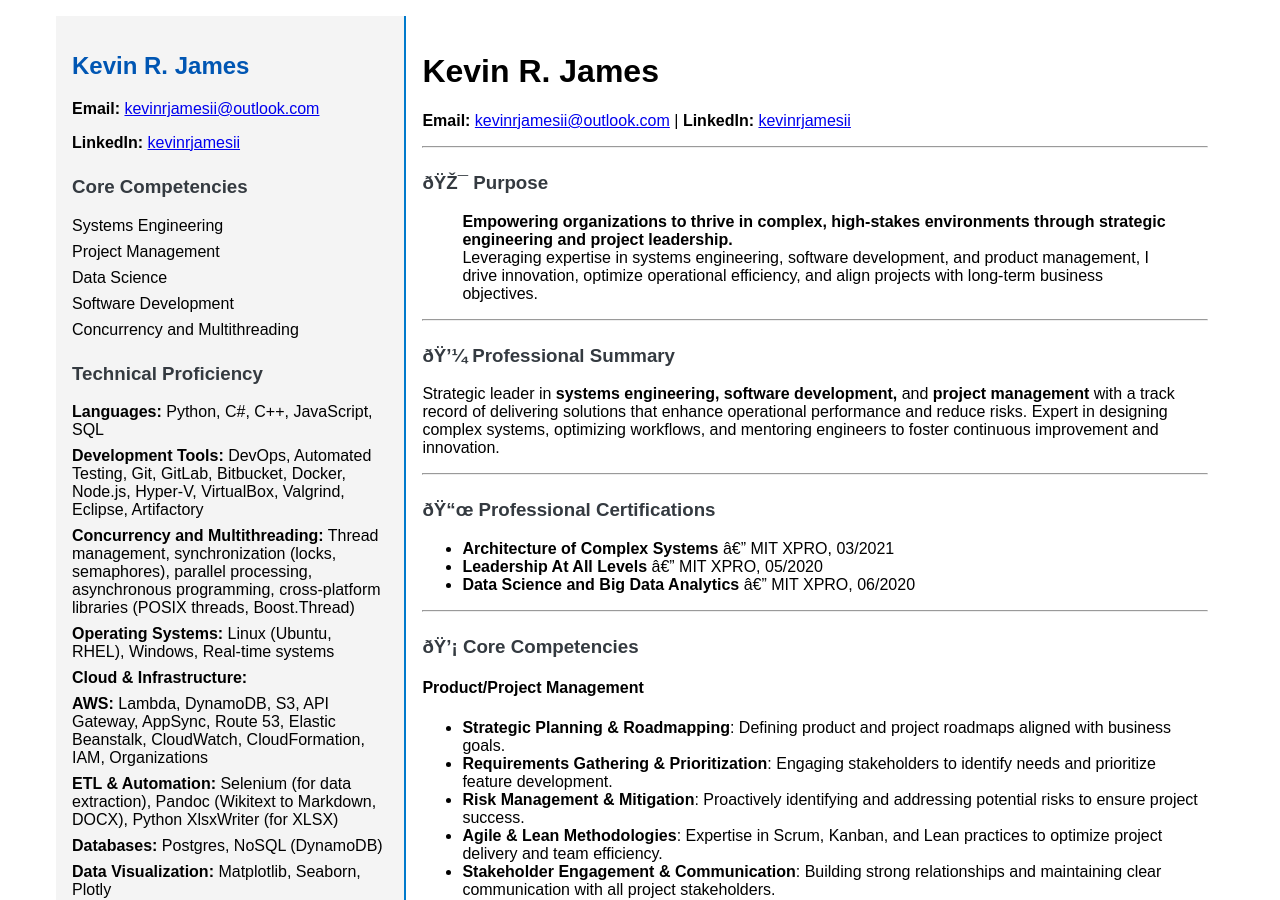
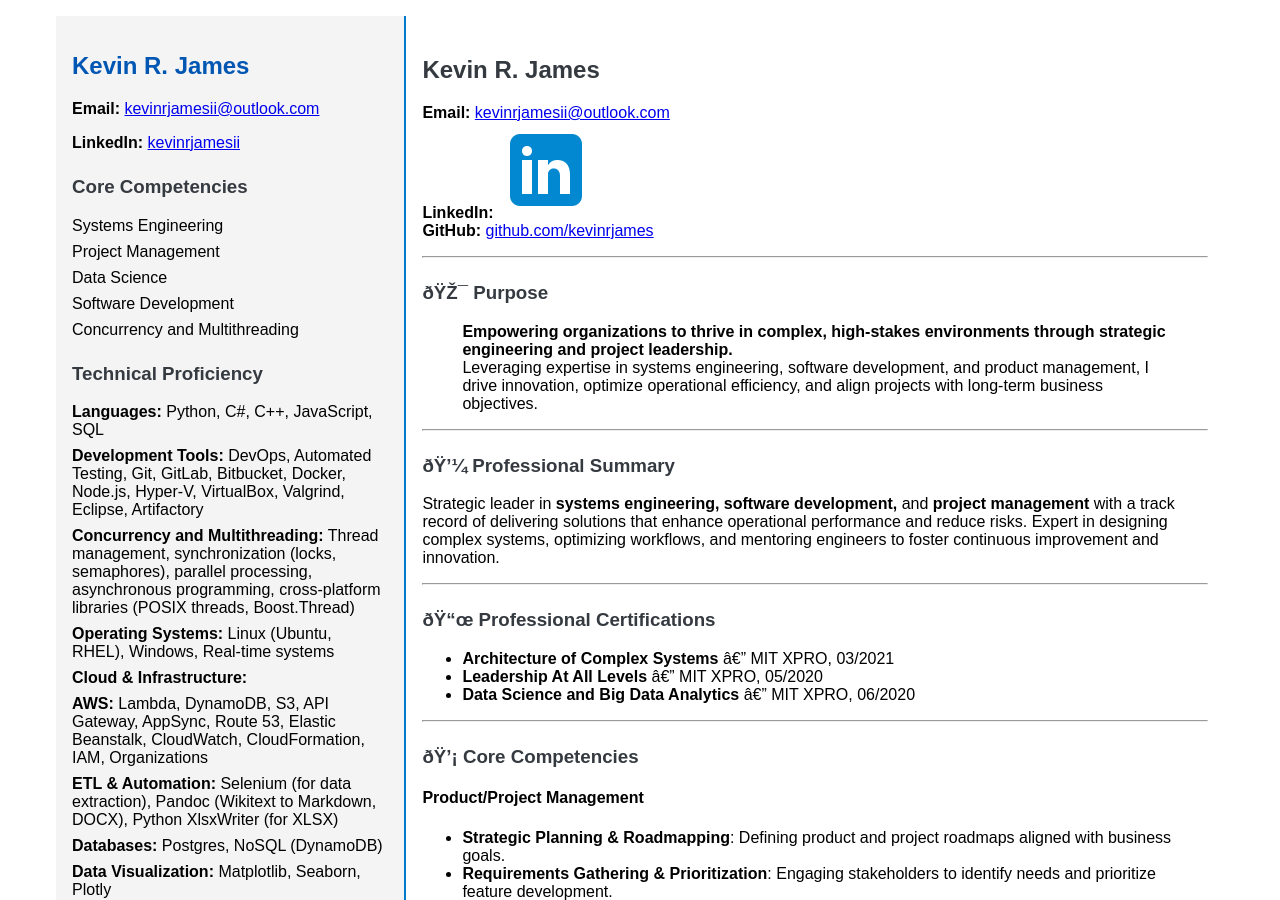
Before and after one commit to krjii/krjii.github.io, a Jekyll site: the page built from index.md, in a window 1280 px wide and 900 px high. Built offline with Jekyll 4.4.1, drawn with Linux system fonts in a browser that asks for light colours.

Commit message:
add linkedin image

```diff
--- a/index.md
+++ b/index.md
@@ -3,13 +3,11 @@ layout: resume_with_sidebar
 title: "Kevin R. James - Resume"
 ---
 
-<div class="header">
-  <h1>Kevin R. James</h1>
-  <p>
-    <strong>Email:</strong> <a href="mailto:kevinrjamesii@outlook.com">kevinrjamesii@outlook.com</a> |
-    <strong>LinkedIn:</strong> <a href="https://www.linkedin.com/in/kevinrjamesii" target="_blank">kevinrjamesii</a>
-  </p>
-</div>
+## Kevin R. James
+
+**Email:** [kevinrjamesii@outlook.com](mailto:kevinrjamesii@outlook.com)
+**LinkedIn:** [![LinkedIn](/assets/icons/linkedin_img.icons8.png)](https://www.linkedin.com/in/kevinrjamesii)
+**GitHub:** [github.com/kevinrjames](https://github.com/kevinrjames)
 
 ---
 
```
Also changed, not shown: assets/icons/linkedin_img.icons8.png (renamed from assets/linkedin_img.icons8.png).
